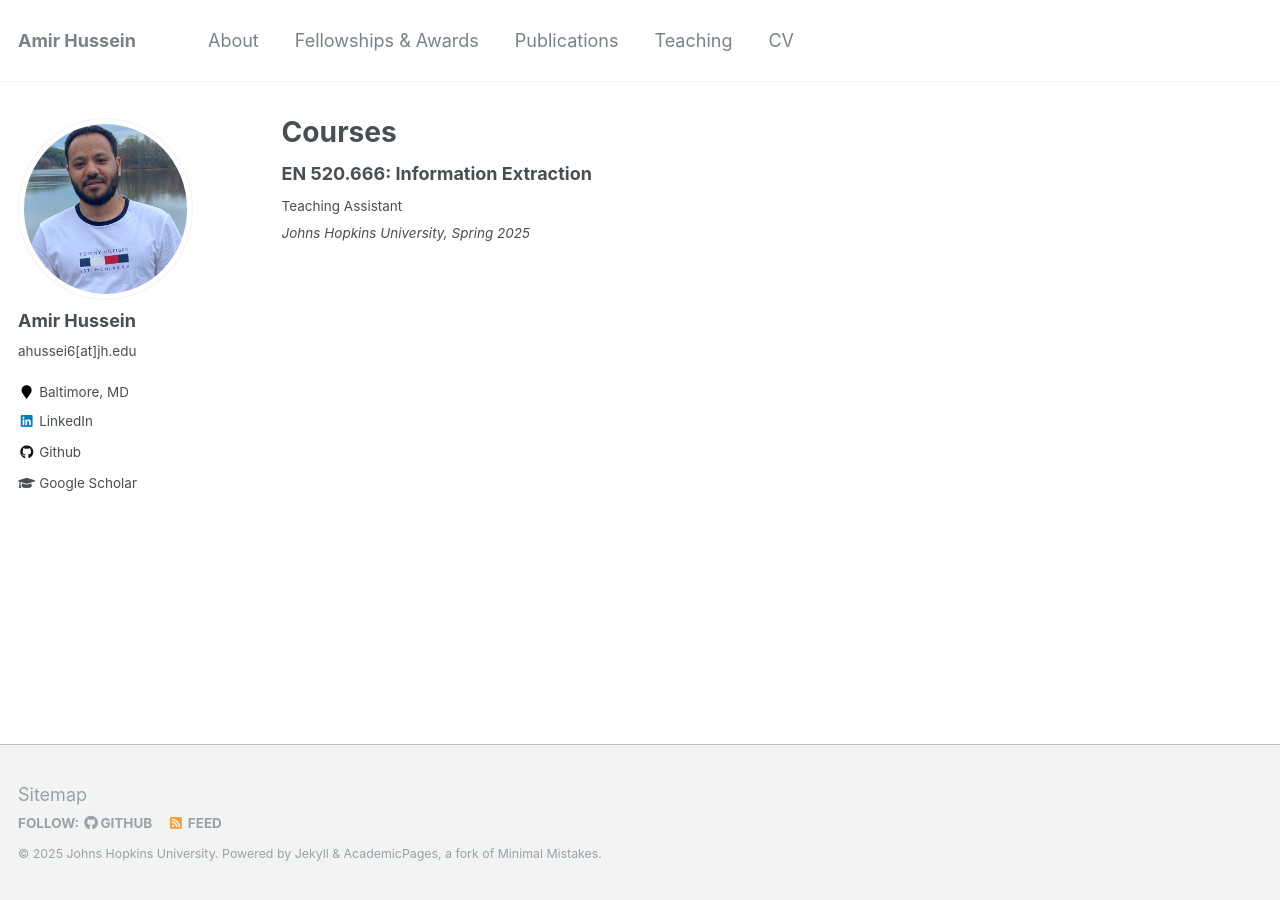
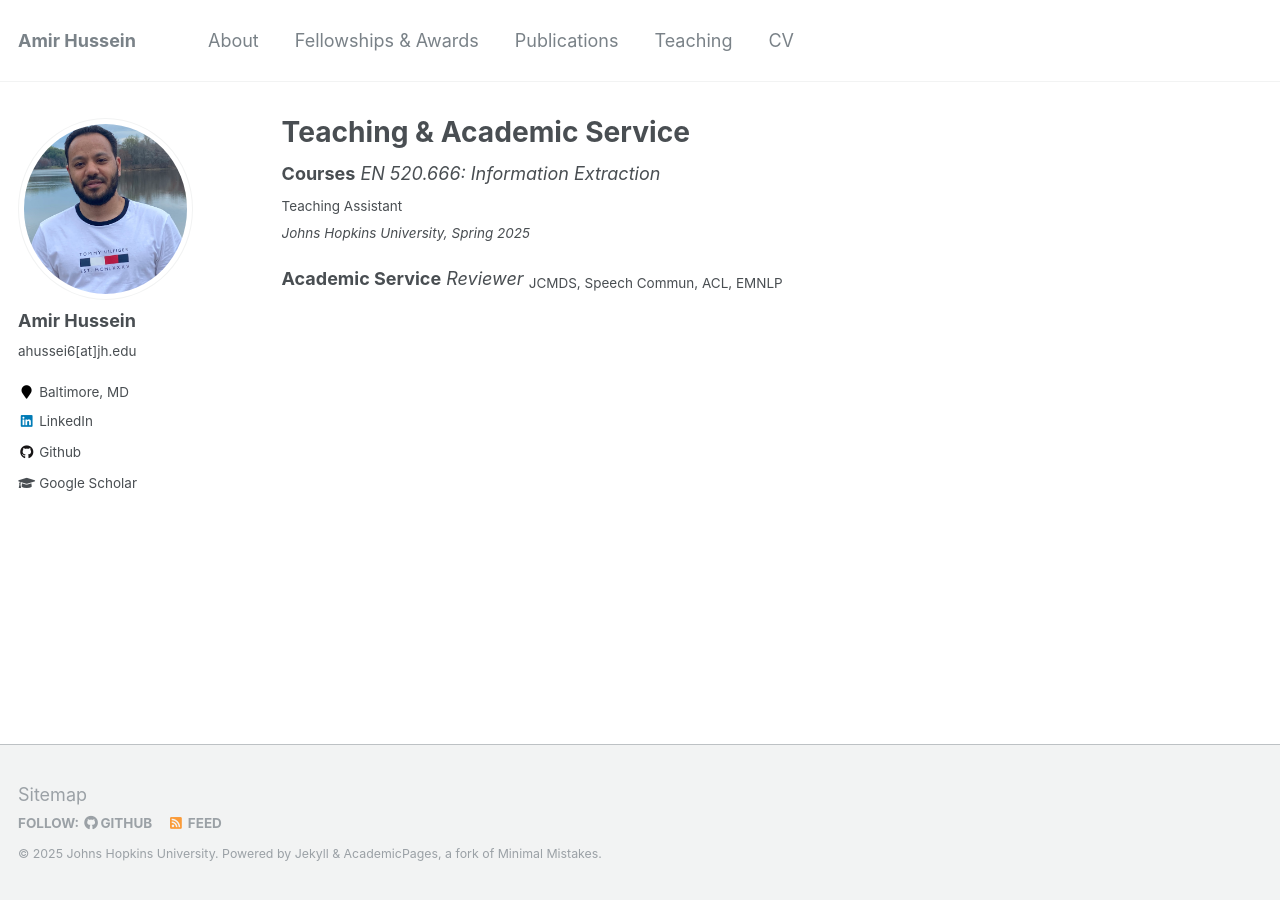
Before and after one commit to AmirHussein96/AmirHussein96.github.io, a Jekyll site: the page built from _pages/teaching.md, in a window 1280 px wide. Built offline with Jekyll 4.4.1, drawn with Linux system fonts in a browser that asks for light colours.

Commit message:
update teaching

```diff
--- a/_pages/teaching.md
+++ b/_pages/teaching.md
@@ -1,11 +1,17 @@
 ---
 layout: single
-title: "Courses"
+title: "Teaching & Academic Service"
 permalink: /teaching/
 author_profile: true
 ---
 
 
-**EN 520.666: Information Extraction**
+**Courses**
+*EN 520.666: Information Extraction*
 <sub>Teaching Assistant</sub>
 <sub>*Johns Hopkins University, Spring 2025*</sub>
+
+
+**Academic Service**
+*Reviewer*
+<sub> JCMDS, Speech Commun, ACL, EMNLP </sub>
```
